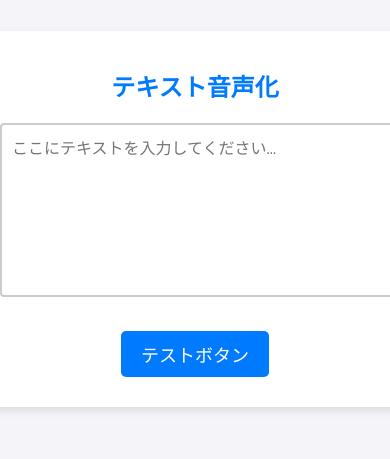
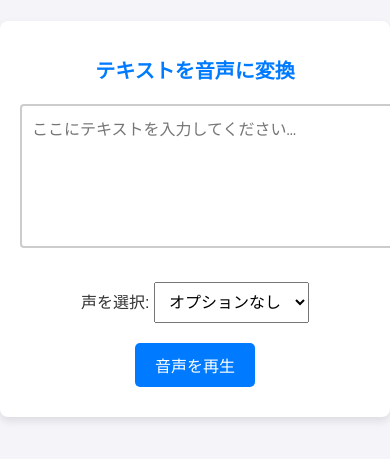
Before and after one commit to Riki-12344567/my-website, a plain HTML site: page index.html in a window 390 px wide. Shown: the part 203-662 px from the top of the page. Drawn offline with Linux system fonts and the light colour scheme.

Commit message:
Update index.html

```diff
--- a/index.html
+++ b/index.html
@@ -3,10 +3,10 @@
 <head>
     <meta charset="UTF-8">
     <meta name="viewport" content="width=device-width, initial-scale=1.0">
-    <title>テスト</title>
+    <title>テキスト音声化</title>
     <style>
         body {
-            font-family: Arial, sans-serif;
+            font-family: 'Arial', sans-serif;
             background-color: #f4f4f9;
             margin: 0;
             padding: 0;
@@ -26,6 +26,7 @@
             width: 100%;
             max-width: 500px;
             text-align: center;
+            box-sizing: border-box;
         }
 
         h1 {
@@ -64,48 +65,97 @@
         button:hover {
             background-color: #0056b3;
         }
+
+        /* モバイル対応の調整 */
+        @media (max-width: 600px) {
+            h1 {
+                font-size: 20px;
+            }
+
+            textarea {
+                height: 120px;
+            }
+
+            button {
+                font-size: 16px;
+            }
+        }
     </style>
 </head>
 <body>
     <div class="container">
-        <h1>テキスト音声化</h1>
+        <h1>テキストを音声に変換</h1>
         <textarea id="text" placeholder="ここにテキストを入力してください…"></textarea><br>
-        <button onclick="alert('ボタンが押されました！')">テストボタン</button>
+
+        <label for="voiceSelect">声を選択:</label>
+        <select id="voiceSelect">
+            <option>オプションなし</option>
+        </select><br>
+
+        <button onclick="speakText()">音声を再生</button>
     </div>
 
-    <!-- 音声の部分を一時的にコメントアウト -->
-    <!--<script>
+    <script>
         let voices = [];
 
+        // 音声をロードして選択肢を作成
         function loadVoices() {
             voices = window.speechSynthesis.getVoices();
             const voiceSelect = document.getElementById("voiceSelect");
 
+            // 音声がロードされていない場合、ロードが完了するまで待機
+            if (voices.length === 0) {
+                setTimeout(loadVoices, 100); // 100ms後に再試行
+                return;
+            }
+
+            // すでに選択肢をリセット
+            voiceSelect.innerHTML = '';
+
+            // 音声を選択肢に追加
             voices.forEach(voice => {
                 const option = document.createElement("option");
                 option.textContent = voice.name;
                 option.value = voice.name;
                 voiceSelect.appendChild(option);
             });
+
+            // デフォルトで最初の声を選択
+            if (voices.length > 0) {
+                voiceSelect.value = voices[0].name;
+            }
         }
 
+        // テキストを読み上げる
         function speakText() {
             const text = document.getElementById("text").value;
+            if (text === '') {
+                alert("テキストを入力してください");
+                return;
+            }
+
             const speech = new SpeechSynthesisUtterance(text);
+
+            // 声の選択
             const selectedVoiceName = document.getElementById("voiceSelect").value;
             const selectedVoice = voices.find(voice => voice.name === selectedVoiceName);
             speech.voice = selectedVoice;
 
+            // 音声の設定
             speech.lang = 'ja-JP';
-            speech.rate = 1;
-            speech.volume = 1;
-            speech.pitch = 1.2;
+            speech.rate = 1; // 通常の速度
+            speech.volume = 1; // 最大音量
+            speech.pitch = 1.2; // 少し高いピッチ
 
+            // 音声を再生
             window.speechSynthesis.speak(speech);
         }
 
+        // 音声がロードされた後に、音声のリストを設定
         window.speechSynthesis.onvoiceschanged = loadVoices;
+
+        // 初期ロード時に音声リストをロード
         loadVoices();
-    </script>-->
+    </script>
 </body>
 </html>
```
